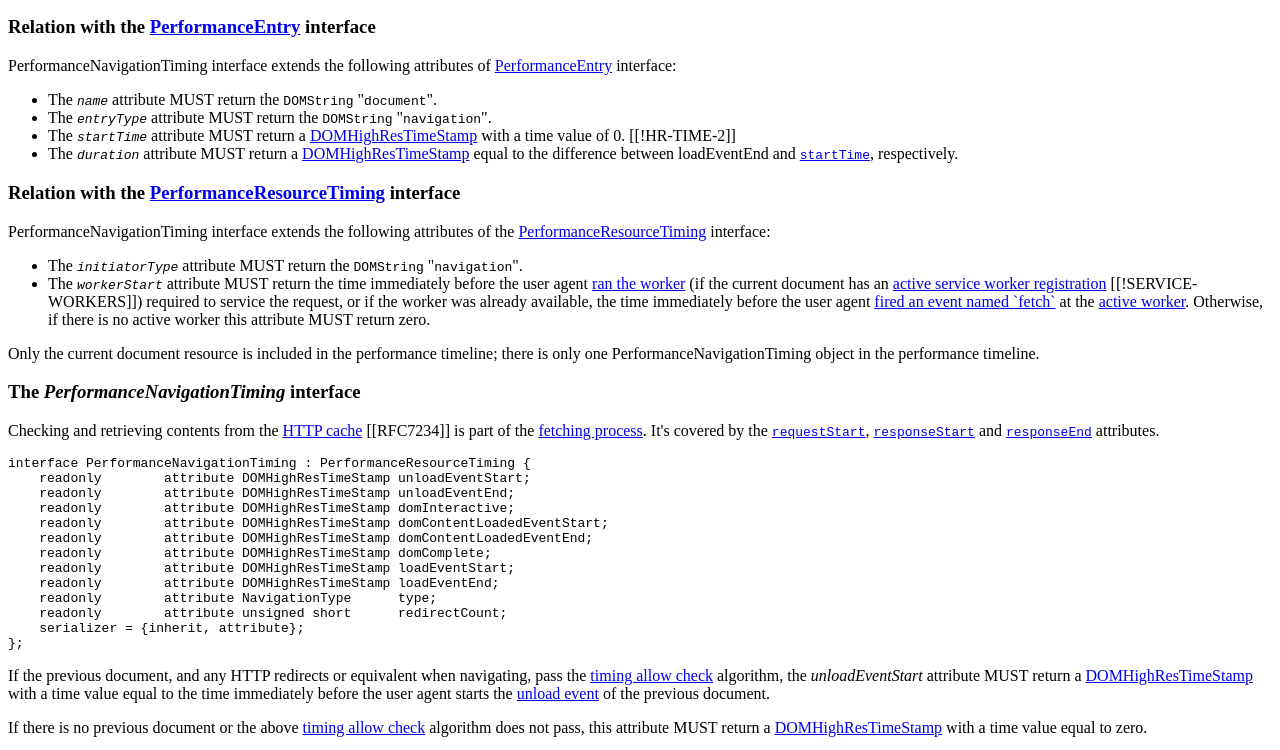
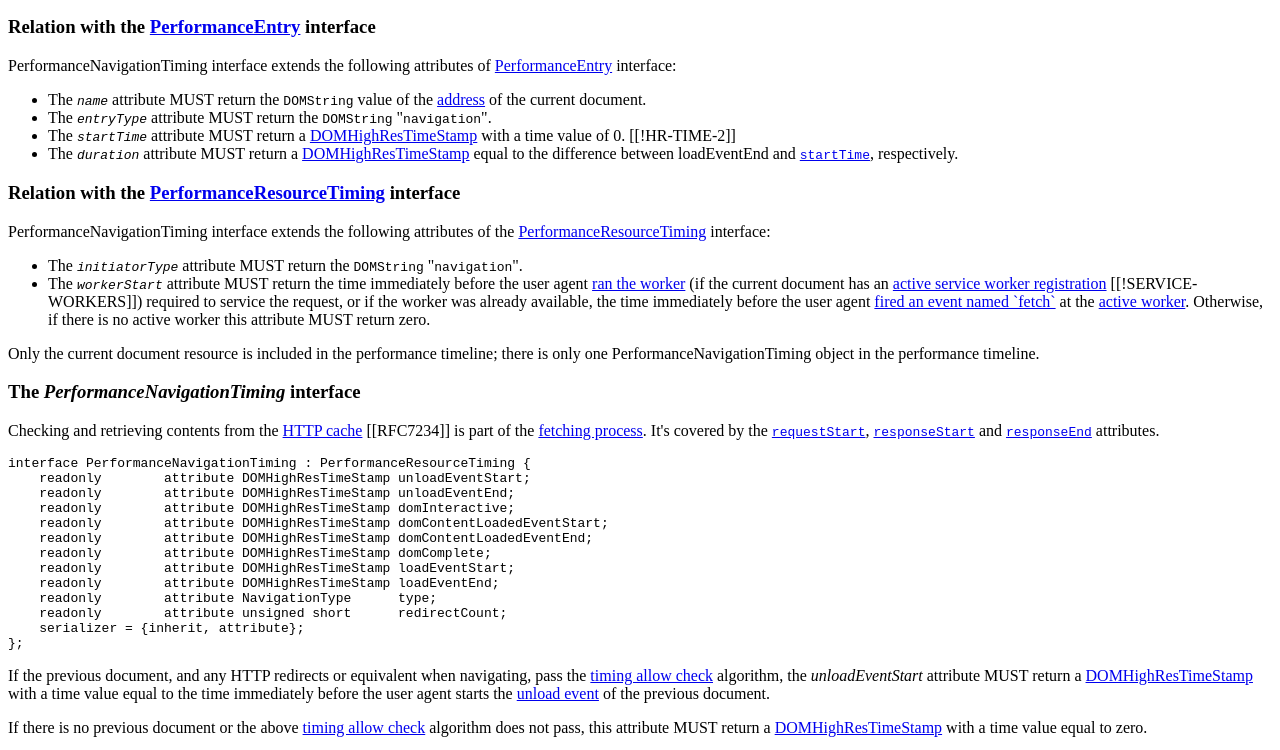
Before and after one commit to w3c/navigation-timing, a plain HTML site: page index.html in a window 1280 px wide. Shown: the part 1843-2593 px from the top of the page. Drawn offline with Linux system fonts and the light colour scheme.

Commit message:
set name to document address
Closes #59.

```diff
--- a/index.html
+++ b/index.html
@@ -239,7 +239,7 @@
   <h3>Relation with the <a href="https://www.w3.org/TR/performance-timeline-2/#dom-performanceentry">PerformanceEntry</a> interface</h3>
   <p><a>PerformanceNavigationTiming</a> interface extends the following attributes of <a href="https://www.w3.org/TR/performance-timeline-2/#dom-performanceentry">PerformanceEntry</a> interface:</p>
   <ul>
-    <li>The <dfn id='dom-PerformanceNavigationTiming-name'><code>name</code></dfn> attribute MUST return the <code>DOMString</code> "<code>document</code>".</li>
+    <li>The <dfn id='dom-PerformanceNavigationTiming-name'><code>name</code></dfn> attribute MUST return the <code>DOMString</code> value of the <a href="https://www.w3.org/TR/html5/dom.html#the-document's-address">address</a> of the <a>current document</a>.</li>
     <li>The <dfn id='dom-PerformanceNavigationTiming-entryType'><code>entryType</code></dfn> attribute MUST return the <code>DOMString</code> "<code id="perf-navigation">navigation</code>".</li>
     <li>The <dfn id='dom-PerformanceNavigationTiming-startTime'><code>startTime</code></dfn> attribute MUST return a <a href="https://www.w3.org/TR/hr-time-2/#dom-domhighrestimestamp">DOMHighResTimeStamp</a> with a time value of 0. [[!HR-TIME-2]]</li>
     <li>The <dfn id='dom-PerformanceNavigationTiming-duration'><code>duration</code></dfn> attribute MUST return a <a href="https://www.w3.org/TR/hr-time-2/#dom-domhighrestimestamp">DOMHighResTimeStamp</a> equal to the difference between <a link-for="PerformanceNavigationTiming">loadEventEnd</a> and <a href="#dom-PerformanceNavigationTiming-startTime"><code>startTime</code></a>, respectively.</li>
@@ -476,6 +476,7 @@ it due to backwards compatibility issues with shipped implementations.</p>
     <a href="https://www.w3.org/TR/html5/infrastructure.html#fetch" title='fetch'>
     fetching process</a>, record the current time as <a href="https://www.w3.org/TR/resource-timing-2/#dom-performanceresourcetiming-fetchstart"><code>fetchStart</code></a>.</li>
   <li>Let <a href="https://www.w3.org/TR/resource-timing-2/#dom-performanceresourcetiming-domainlookupstart"><code>domainLookupStart</code></a>, <a href="https://www.w3.org/TR/resource-timing-2/#dom-performanceresourcetiming-domainlookupend"><code>domainLookupEnd</code></a>, <a href="https://www.w3.org/TR/resource-timing-2/#dom-performanceresourcetiming-connectstart"><code>connectStart</code></a> and <a href="https://www.w3.org/TR/resource-timing-2/#dom-performanceresourcetiming-connectend"><code>connectEnd</code></a> be the same value as <a href="https://www.w3.org/TR/resource-timing-2/#dom-performanceresourcetiming-fetchstart"><code>fetchStart</code></a>.</li>
+  <li>Set <a>name</a> to a <code>DOMString</code> value of the <a href="https://www.w3.org/TR/html5/dom.html#the-document's-address">address</a> of the <a>current document</a>.</li>
   <li>If the resource is fetched from the <a
     href="https://www.w3.org/TR/html5/browsers.html#relevant-application-cache" title="relevant application cache">relevant
     application cache</a> or local resources, including the
@@ -540,7 +541,7 @@ it due to backwards compatibility issues with shipped implementations.</p>
         <a link-for="PerformanceNavigationTiming">unloadEventStart</a>,
         <a link-for="PerformanceNavigationTiming">unloadEventEnd</a> and
         <a link-for="PerformanceNavigationTiming">redirectCount</a> to 0. Then,
-        return to step <a href="#step-fetch-start">9</a> with the new resource.</li>
+        return to step <a href="#step-fetch-start">8</a> with the new resource.</li>
       <li>Increment <a link-for="PerformanceNavigationTiming">redirectCount</a> by 1.</li>
       <li>If the value of <a href="https://www.w3.org/TR/resource-timing-2/#dom-performanceresourcetiming-redirectstart"><code>redirectStart</code></a> is 0,
         let it be the value of <a href="https://www.w3.org/TR/resource-timing-2/#dom-performanceresourcetiming-fetchstart"><code>fetchStart</code></a>.</li>
```
